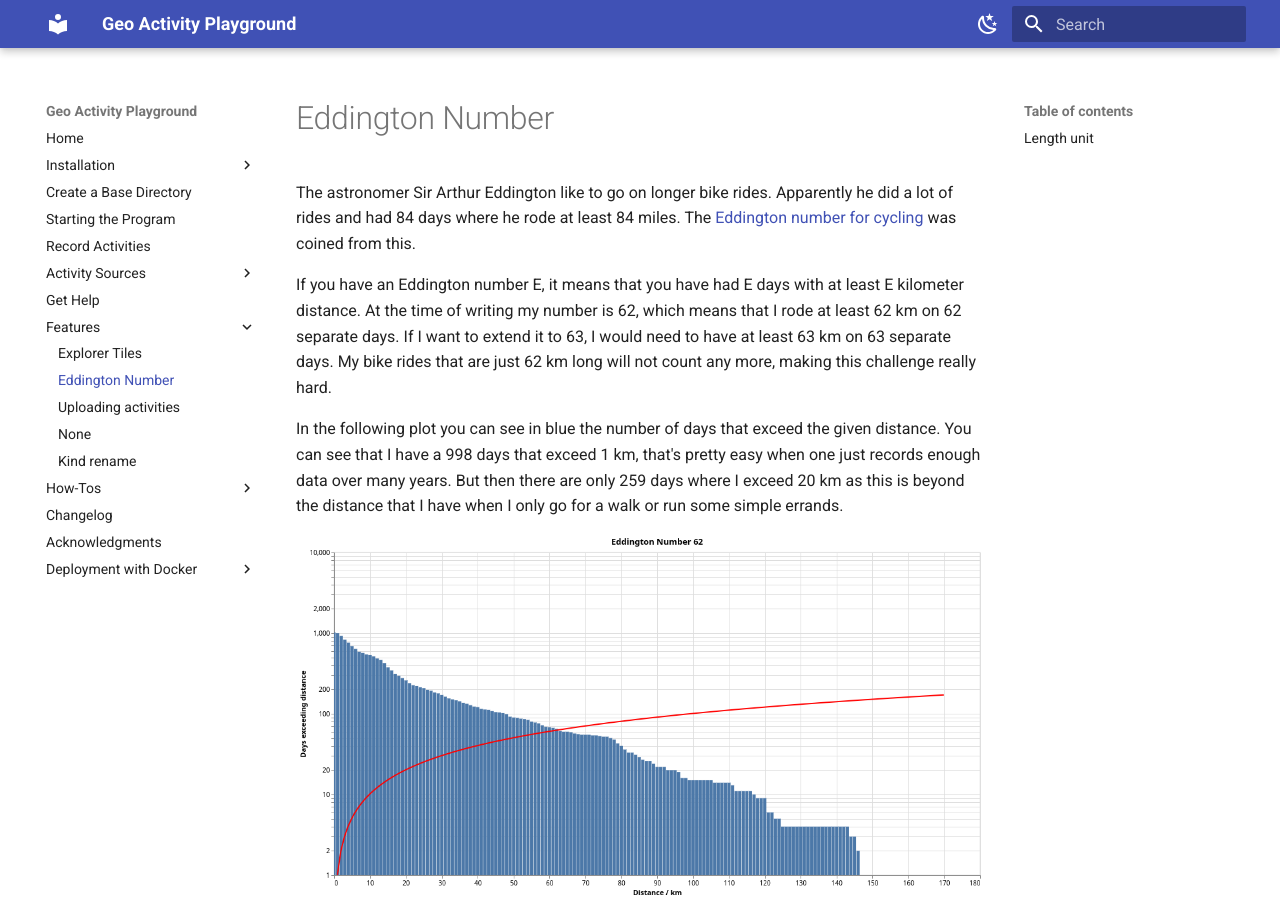
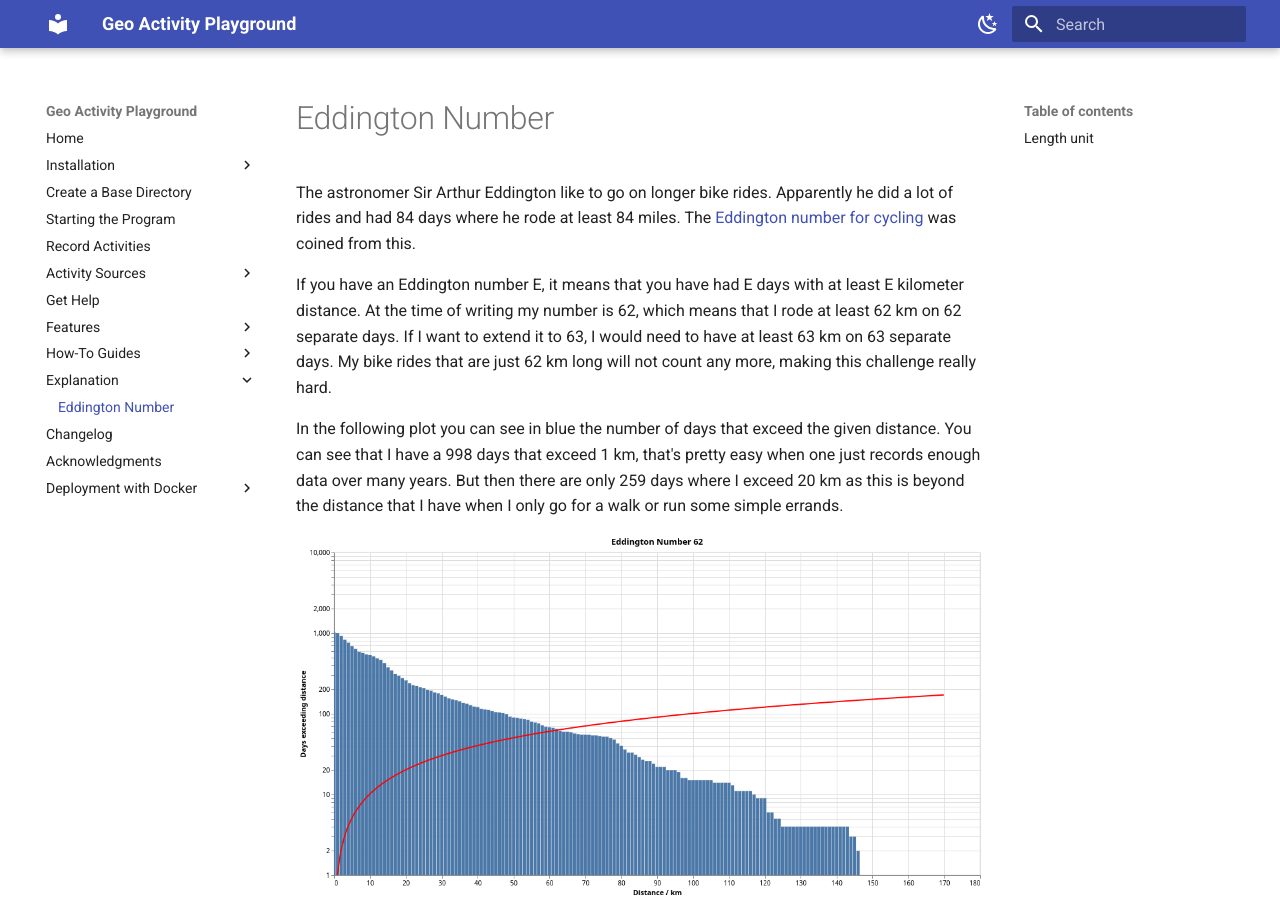
Before and after one commit to martin-ueding/geo-activity-playground, an MkDocs documentation site: the page built from docs/eddington-number.md, in a window 1280 px wide and 900 px high. Built offline with MkDocs 1.6.1 and Material for MkDocs 9.7.7, drawn with Linux system fonts in a browser that asks for light colours.

Commit message:
Move Eddington number doc

```diff
--- a/docs/features/eddington.md
+++ b/docs/eddington-number.md
@@ -6,7 +6,7 @@ If you have an Eddington number E, it means that you have had E days with at lea
 
 In the following plot you can see in blue the number of days that exceed the given distance. You can see that I have a 998 days that exceed 1 km, that's pretty easy when one just records enough data over many years. But then there are only 259 days where I exceed 20 km as this is beyond the distance that I have when I only go for a walk or run some simple errands.
 
-![](eddington.png)
+![](images/eddington.png)
 
 The red curve indicates how many rides one needs to get the Eddington number. As it is a semi-log plot, the straight line is curved like a log-curve.
 
--- a/mkdocs.yml
+++ b/mkdocs.yml
@@ -36,14 +36,14 @@ nav:
   - get-help.md
   - Features:
     - features/explorer-tiles.md
-    - features/eddington.md
     - features/upload.md
-    - features/share-picture.md
     - features/kind-rename.md
-  - How-Tos:
+  - How-To Guides:
     - plan-missing-tile-rides.md
     - create-a-privacy-zone.md
     - set-up-a-development-environment.md
+  - Explanation:
+    - eddington-number.md
   - changelog.md
   - acknowledgments.md
   - Deployment with Docker:
```
Also changed, not shown: docs/images/eddington.png (renamed from docs/features/eddington.png).
